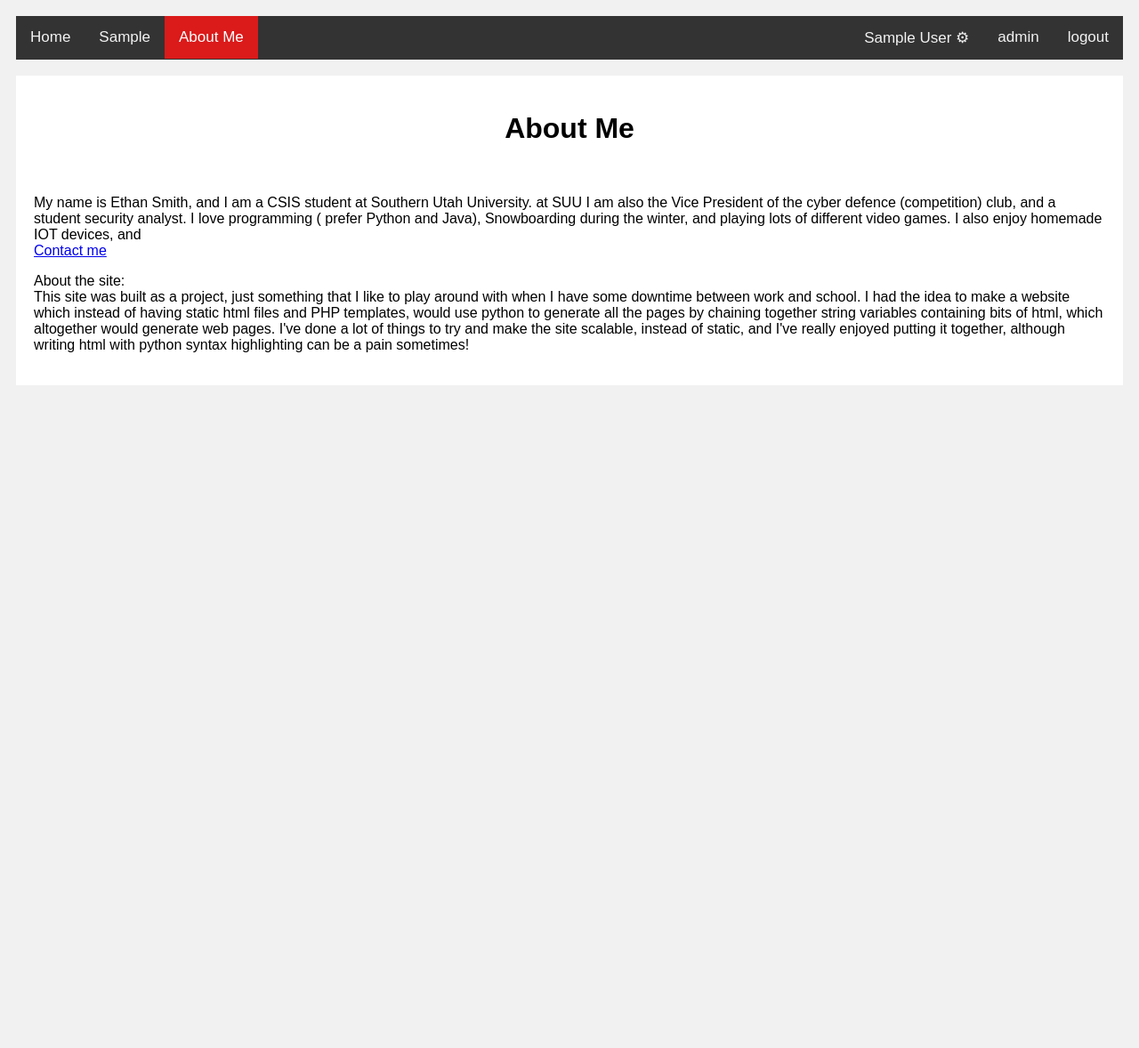
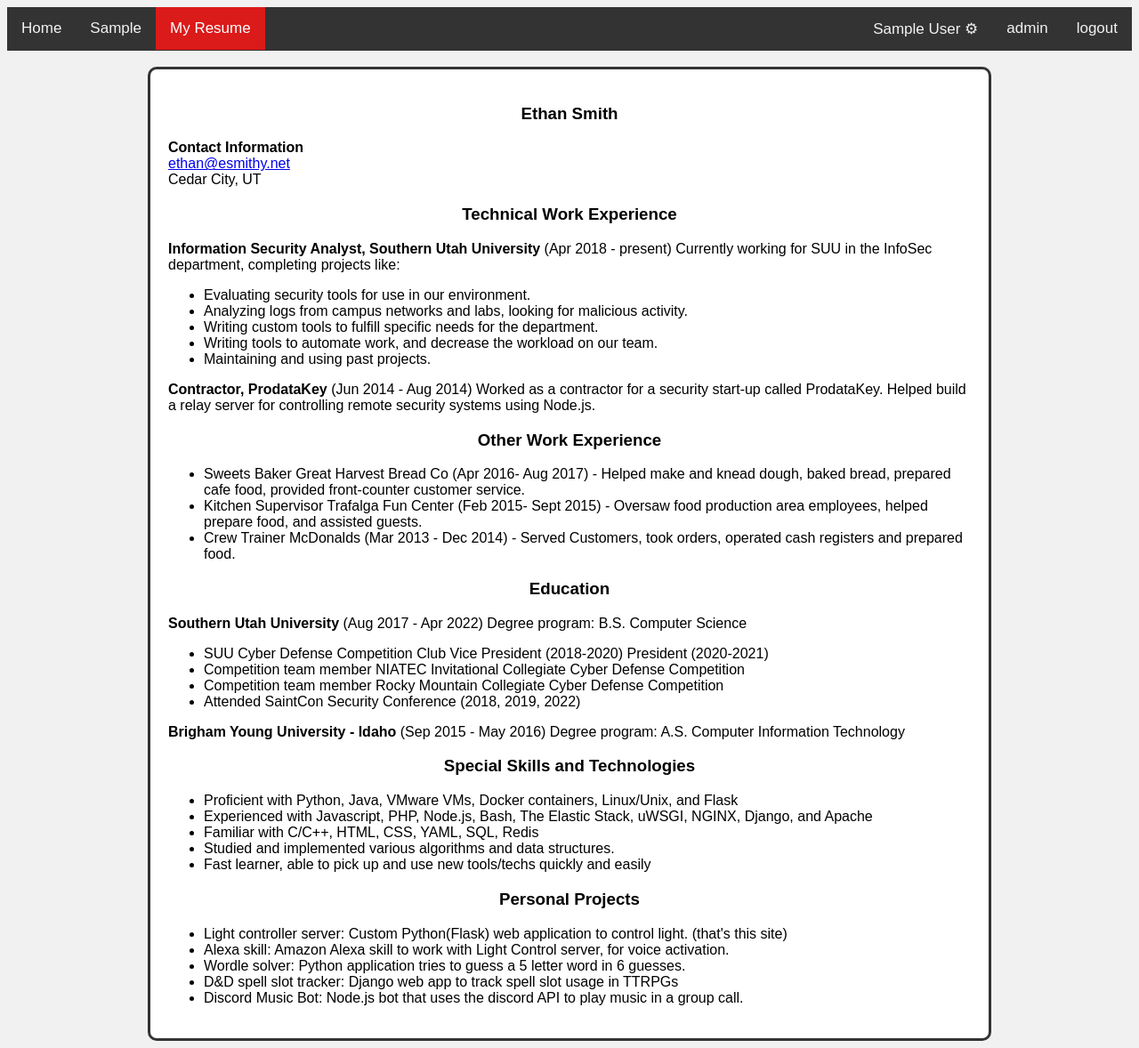
Before and after one commit to ethjsmith/rpi_lightserver, a Flask app: page /About in a window 1280 px wide. Shown: the whole page at 89% size. Before the commit the page ends 433 px from the top, so only its background shows below. Run offline with Flask 2, Linux system fonts and the light colour scheme; a user stored in the database is signed in; tables that the repository leaves empty hold one stand-in row (values such as "Sample post").

Commit message:
lots of style updates, and added resume

```diff
--- a/app.py
+++ b/app.py
@@ -114,14 +114,12 @@ def home():
     z = 'user:' + current_user.name
     if isinstance(current_user,Anon):
         z += '<br>is anon'
-    return render_template('genericpage.html',title='home',body='Welcome to the homepage')
+    return render_template('homepage.html',title='Home')
 
 @ap.route('/About')
-@login_required_v2
+#@login_required_v2
 def about_page():
-    '''About route, this is a legacy page, which doesn't scale like the other pages.'''
-    k = '''<h1>About Me</h1><br><p>My name is Ethan Smith, and I am a CSIS student at Southern Utah University. at SUU I am also the Vice President of the cyber defence (competition) club, and a student security analyst. I love programming ( prefer Python and Java), Snowboarding during the winter, and playing lots of different video games. I also enjoy homemade IOT devices, and <br> <a href="mailto:ethan@esmithy.net">Contact me</a> </p> <p> About the site: <br> This site was built as a project, just something that I like to play around with when I have some downtime between work and school. I had the idea to make a website which instead of having static html files and PHP templates, would use python to generate all the pages by chaining together string variables containing bits of html, which altogether would generate web pages. I've done a lot of things to try and make the site scalable, instead of static, and I've really enjoyed putting it together, although writing html with python syntax highlighting can be a pain sometimes! </p>'''
-    return render_template('genericpage.html',title='About',body=k)
+    return render_template('resume.html',title='Resume')
 
 @ap.route('/register', methods=['GET','POST'])
 def register():
--- a/static/style.css
+++ b/static/style.css
@@ -25,6 +25,8 @@
 }
 .card {
   background-color: white;
+  border:3px solid #333;
+  border-radius: 10px;
   padding: 20px;
 }
 .error {
@@ -43,7 +45,10 @@
 body {
   background-color: #f1f1f1;
   font-family: Arial;
-  padding: 10px;
+}
+.c {
+  width:75%;
+  margin:auto;
 }
 h1 {
   text-align: center;
@@ -68,6 +73,8 @@ h2,h3,h6 {
 .preview {
   padding:20px;
   background-color:white;
+  border:3px solid #333;
+  border-radius: 10px;
 }
 .preview img {
   float:left;
@@ -133,3 +140,23 @@ h2,h3,h6 {
 .dropd:hover .dropc {
   display: block;
 }
+input {
+  padding:10px;
+  margin: 10px 0;
+  border-radius: 10px;
+  box-shadow: 0 0 15px 4px rgba(0,0,0,0.06);
+
+}
+form {
+  text-align: center;
+  margin:auto;
+  width:50%;
+  border:3px solid #333;
+  border-radius: 10px;
+}
+form input {
+  width:50%;
+}
+/* input[type="text"] {
+  width:50%;
+} */
--- a/templates/base.html
+++ b/templates/base.html
@@ -19,6 +19,8 @@
                 <br>
             {% endif %}
         {% endwith %}
-        {% block content %}{% endblock %}
+        <div class="c">
+          {% block content %}{% endblock %}
+        </div>
     </body>
 </html>
--- a/templates/nav.html
+++ b/templates/nav.html
@@ -4,7 +4,7 @@
     <a href = "/{{topic.topic}}"{% if request.path == "/" + topic.topic %} class = 'current' {% endif %}> {{topic.topic}}</a>
 
     {% endfor %}
-    <a href = "/About"{% if request.path == '/About' %} class = 'current'{% endif %}>About Me</a>
+    <a href = "/About"{% if request.path == '/About' %} class = 'current'{% endif %}>My Resume</a>
     <div style='float:right'>
     {% if current_user.name == "Not Logged in" %}
         <a href="/register"{% if request.path == '/register' %} class = 'current'{% endif %} >register</a>
--- /dev/null
+++ b/templates/resume.html
@@ -0,0 +1,64 @@
+{% extends 'base.html' %}
+
+{% block content %}
+<div class="card">
+<div>
+<h3> Ethan Smith </h3>
+</div>
+<b>Contact Information</b><br>
+<a href="mailto:ethan@esmithy.net">ethan@esmithy.net</a><br>
+Cedar City, UT <br>
+
+<h3> Technical Work Experience </h3>
+<b> Information Security Analyst, Southern Utah University	</b>(Apr 2018 - present)
+
+Currently working for SUU in the InfoSec department, completing projects like:
+  <ul>
+    <li>Evaluating security tools for use in our environment.</li>
+    <li>Analyzing logs from campus networks and labs, looking for malicious activity. </li>
+    <li>Writing custom tools to fulfill specific needs for the department. </li>
+    <li>Writing tools to automate work, and decrease the workload on our team. </li>
+    <li>Maintaining and using past projects.</li>
+  </ul>
+<b> Contractor, ProdataKey		</b>				(Jun 2014 - Aug 2014)
+
+Worked as a contractor for a security start-up called ProdataKey. Helped build a relay server for controlling remote security systems using Node.js.
+
+<h3> Other Work Experience </h3>
+  <ul>
+    <li>Sweets Baker Great Harvest Bread Co (Apr 2016- Aug 2017) - Helped make and knead dough, baked bread, prepared cafe food, provided front-counter customer service.<br></li>
+    <li>Kitchen Supervisor Trafalga Fun Center (Feb 2015- Sept 2015) - Oversaw food production area employees, helped prepare food, and assisted guests.<br></li>
+    <li>Crew Trainer McDonalds (Mar 2013 - Dec 2014) - Served Customers, took orders, operated cash registers and prepared food.<br></li>
+  </ul>
+<h3> Education </h3>
+<b>Southern Utah University</b>					(Aug 2017 - Apr 2022)
+
+Degree program: B.S. Computer Science
+  <ul>
+    <li>SUU Cyber Defense Competition Club Vice President (2018-2020) President (2020-2021)</li>
+    <li>Competition team member NIATEC Invitational Collegiate Cyber Defense Competition</li>
+    <li>Competition team member Rocky Mountain Collegiate Cyber Defense Competition</li>
+    <li>Attended SaintCon Security Conference (2018, 2019, 2022)</li>
+  </ul>
+<b>Brigham Young University - Idaho</b>				(Sep 2015 - May 2016)
+
+Degree program: A.S. Computer Information Technology
+
+<h3> Special Skills and Technologies </h3>
+  <ul>
+    <li>Proficient with Python, Java, VMware VMs, Docker containers, Linux/Unix, and Flask</li>
+    <li>Experienced with Javascript, PHP, Node.js, Bash, The Elastic Stack, uWSGI, NGINX, Django, and Apache</li>
+    <li>Familiar with C/C++, HTML, CSS, YAML, SQL, Redis</li>
+    <li>Studied and implemented various algorithms and data structures.</li>
+    <li>Fast learner, able to pick up and use new tools/techs quickly and easily</li>
+  </ul>
+<h3> Personal Projects </h3>
+  <ul>
+    <li>Light controller server: Custom Python(Flask) web application to control light. (that's this site) </li>
+    <li>Alexa skill: Amazon Alexa skill to work with Light Control server, for voice activation.</li>
+    <li>Wordle solver: Python application tries to guess a 5 letter word in 6 guesses.</li>
+    <li>D&D spell slot tracker:  Django web app to track spell slot usage in TTRPGs</li>
+    <li>Discord Music Bot: Node.js bot that uses the discord API to play music in a group call.</li>
+  </ul>
+</div>
+{% endblock %}
```
Also changed, not shown: templates/addcomment.html (+5 -4 lines), templates/comments.html (+8 -6 lines), templates/homepage.html (added, +8 -0 lines), templates/login.html (+4 -4 lines), templates/register.html (+4 -4 lines), templates/userManage.html (+8 -7 lines).
